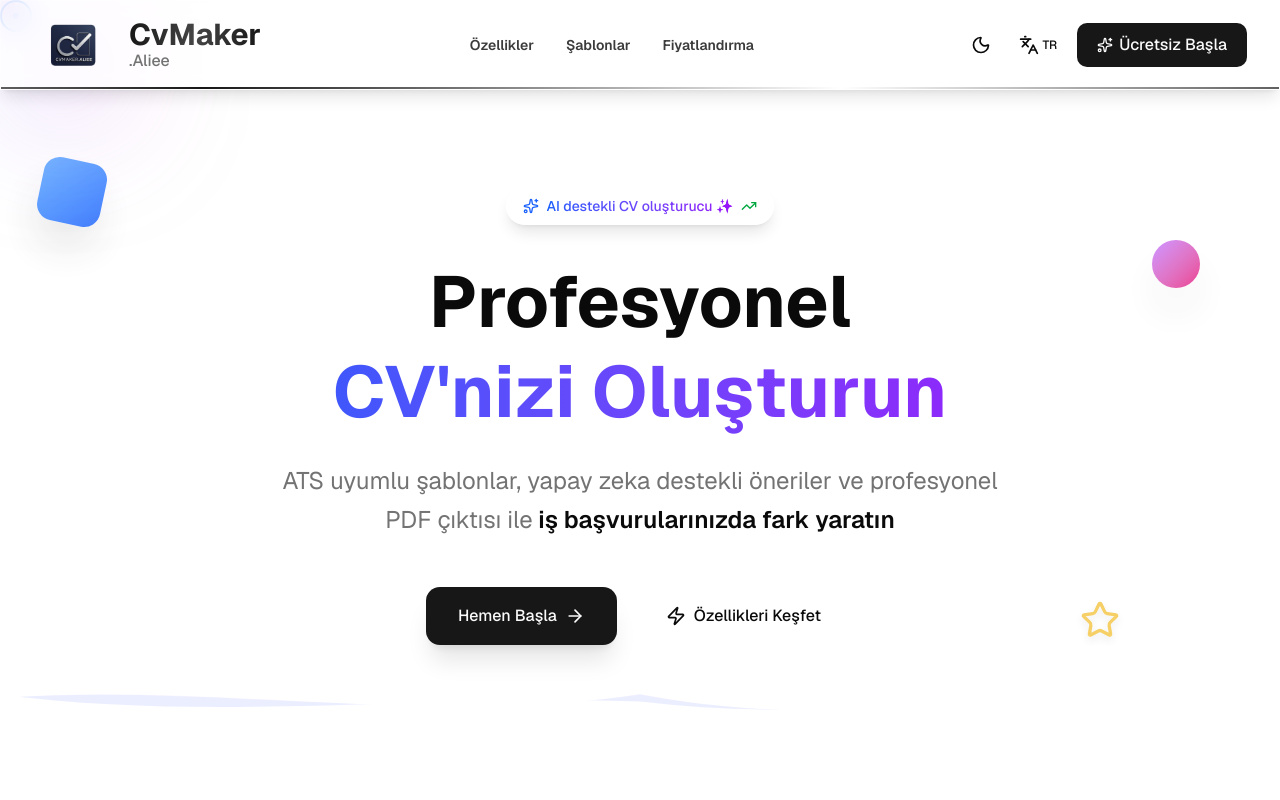
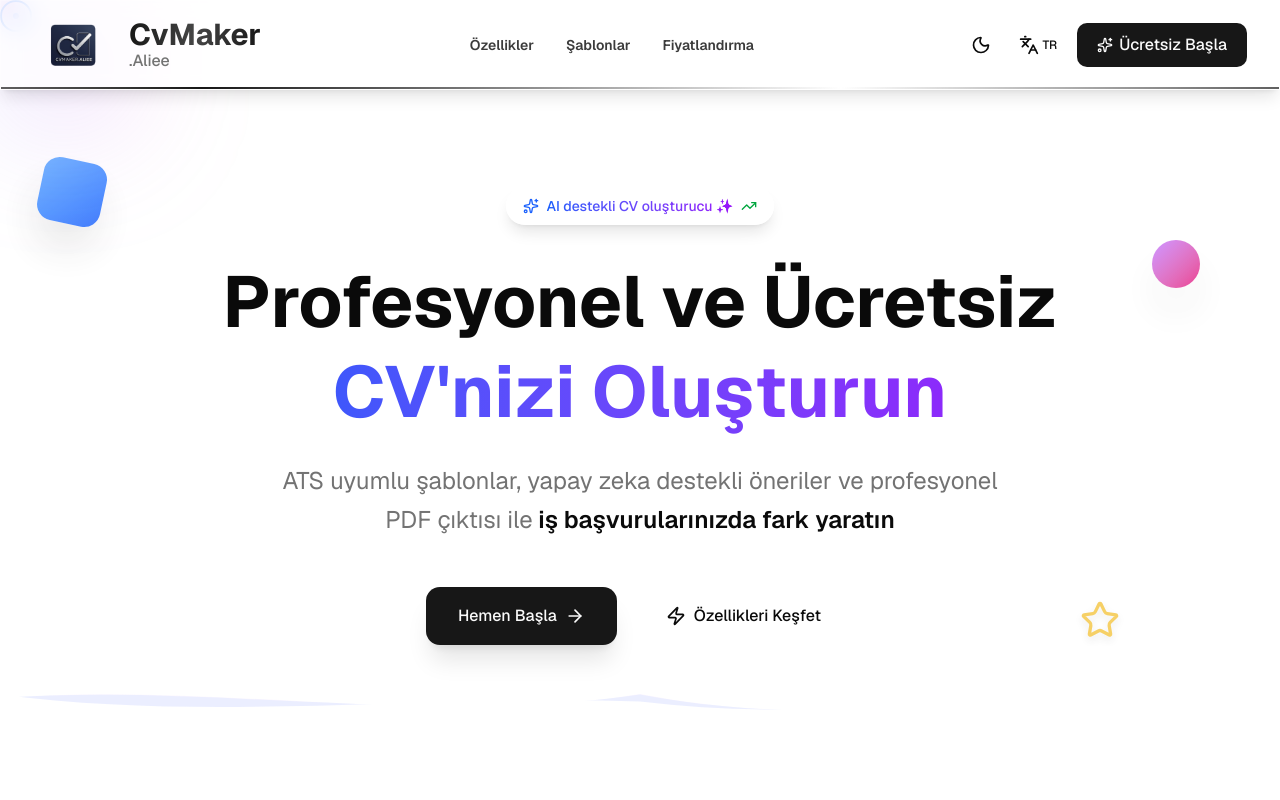
Before and after one commit to Aeerszl/Cv-Maker, a Next.js app: page / in a window 1280 px wide. Shown: the top 800 px of the page. Built offline with nearby package versions, Linux system fonts and the light colour scheme.

Commit message:
feat: Update hero title to include 'Profesyonel ve Ücretsiz'

```diff
--- a/src/contexts/LanguageContext.tsx
+++ b/src/contexts/LanguageContext.tsx
@@ -31,7 +31,7 @@ const translations = {
 
     // Hero
     'hero.badge': 'AI destekli CV oluşturucu',
-    'hero.title1': 'Profesyonel',
+    'hero.title1': 'Profesyonel ve Ücretsiz',
     'hero.title2': "CV'nizi Oluşturun",
     'hero.description': 'ATS uyumlu şablonlar, yapay zeka destekli öneriler ve profesyonel PDF çıktısı ile',
     'hero.description2': 'iş başvurularınızda fark yaratın',
```
